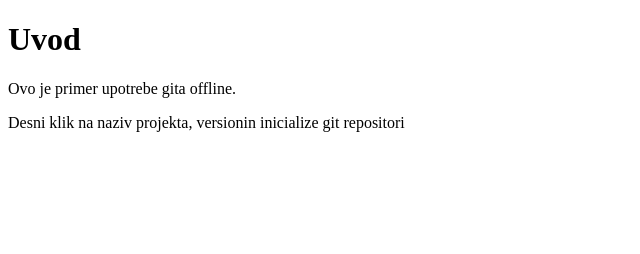
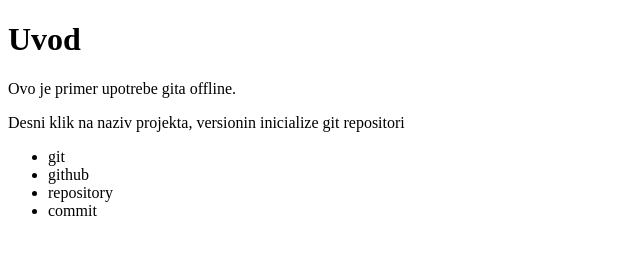
Before and after one commit to zr23/helloworld, a plain HTML site: page public_html/uvod.html in a window 1280 px wide. Shown: the whole page, without its empty margins (0-640 px from the left). Drawn offline with Linux system fonts and the light colour scheme.

Commit message:
dodala sam listu novih termina

```diff
--- a/public_html/uvod.html
+++ b/public_html/uvod.html
@@ -14,5 +14,11 @@
         <h1>Uvod</h1>
         <p>Ovo je primer upotrebe gita offline.</p>
         <div>Desni klik na naziv projekta, versionin inicialize git repositori</div>
+        <ul>
+            <li>git</li>
+            <li>github</li>
+            <li>repository</li>
+            <li>commit</li>
+        </ul>
     </body>
 </html>
```
